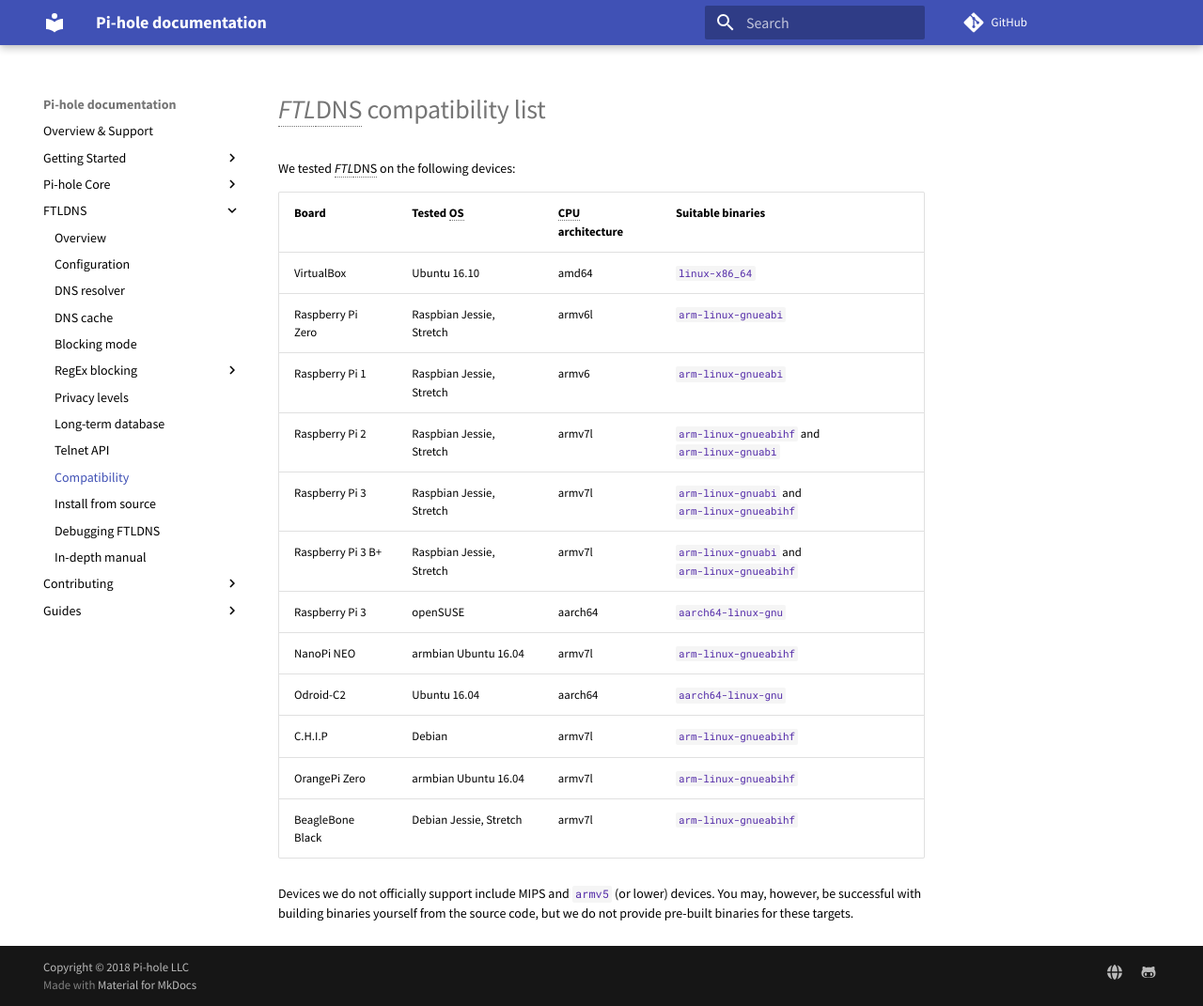
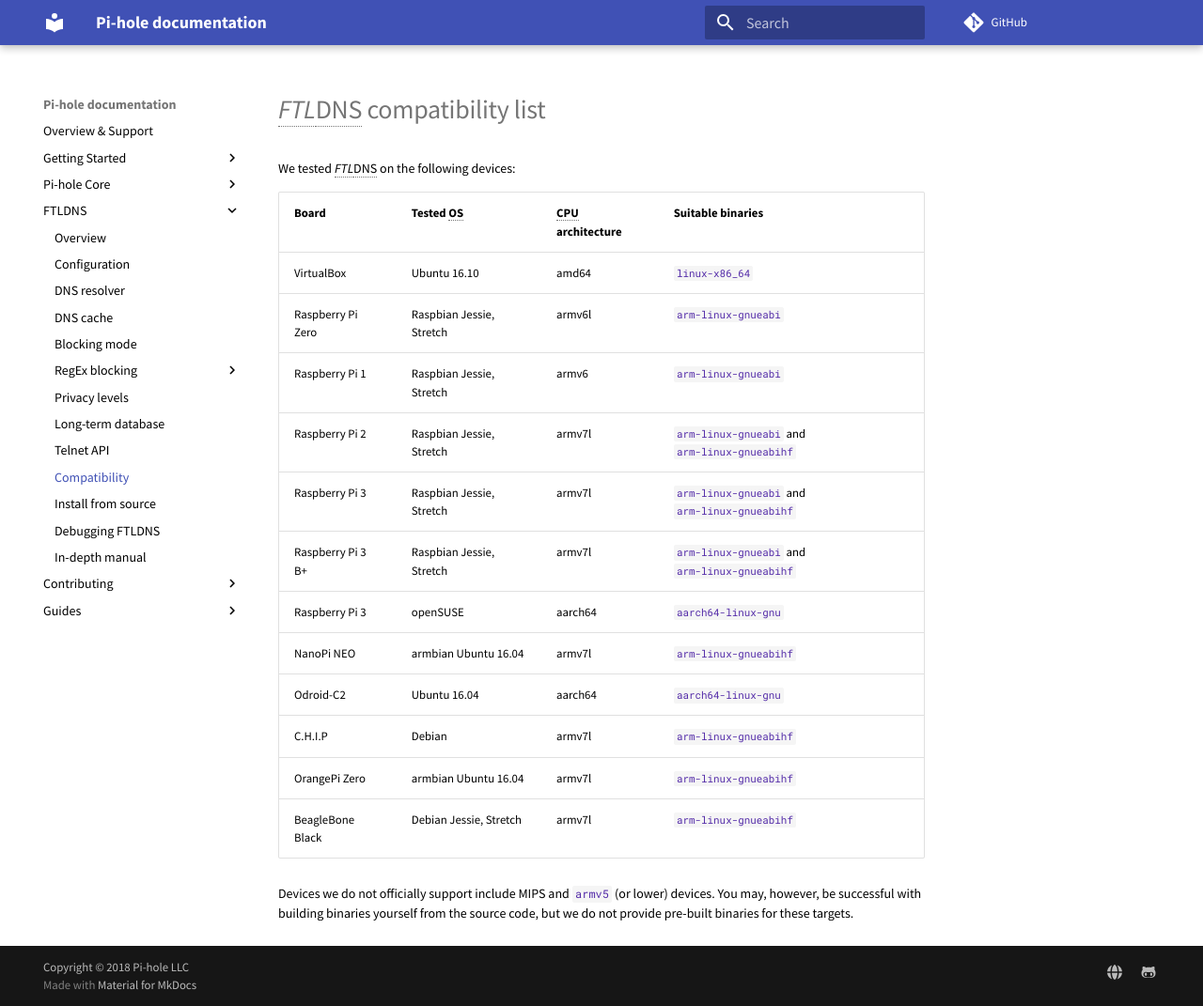
Before and after one commit to pi-hole/docs, an MkDocs documentation site: the page built from docs/ftldns/compatibility.md, in a window 1280 px wide and 1071 px high. Shown: the whole window at 94% size. Built offline with MkDocs 1.6.1 and Material for MkDocs 9.7.7, drawn with Linux system fonts in a browser that asks for light colours; comment, search, counter and statistics services are not loaded; old or Windows-style settings are respelled for this version of MkDocs.

Commit message:
Fix misspelled gnueabi in FTLDNS compatibility
Signed-off-by: Mark Drobnak <mark.drobnak@gmail.com>

```diff
--- a/docs/ftldns/compatibility.md
+++ b/docs/ftldns/compatibility.md
@@ -7,9 +7,9 @@
 | VirtualBox | Ubuntu 16.10 | amd64 | `linux-x86_64`
 | Raspberry Pi Zero | Raspbian Jessie, Stretch | armv6l | `arm-linux-gnueabi`
 | Raspberry Pi 1 | Raspbian Jessie, Stretch | armv6 | `arm-linux-gnueabi`
-| Raspberry Pi 2 | Raspbian Jessie, Stretch | armv7l | `arm-linux-gnueabihf` and `arm-linux-gnuabi`
-| Raspberry Pi 3 | Raspbian Jessie, Stretch | armv7l | `arm-linux-gnuabi` and `arm-linux-gnueabihf`
-| Raspberry Pi 3 B+ | Raspbian Jessie, Stretch | armv7l | `arm-linux-gnuabi` and `arm-linux-gnueabihf`
+| Raspberry Pi 2 | Raspbian Jessie, Stretch | armv7l | `arm-linux-gnueabi` and `arm-linux-gnueabihf`
+| Raspberry Pi 3 | Raspbian Jessie, Stretch | armv7l | `arm-linux-gnueabi` and `arm-linux-gnueabihf`
+| Raspberry Pi 3 B+ | Raspbian Jessie, Stretch | armv7l | `arm-linux-gnueabi` and `arm-linux-gnueabihf`
 | Raspberry Pi 3 | openSUSE | aarch64 | `aarch64-linux-gnu`
 | NanoPi NEO | armbian Ubuntu 16.04 | armv7l | `arm-linux-gnueabihf`
 | Odroid-C2 | Ubuntu 16.04 | aarch64 | `aarch64-linux-gnu`
```
